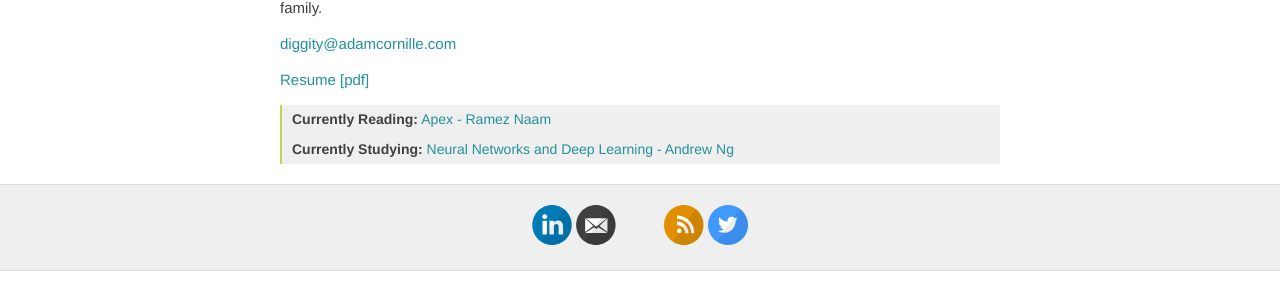
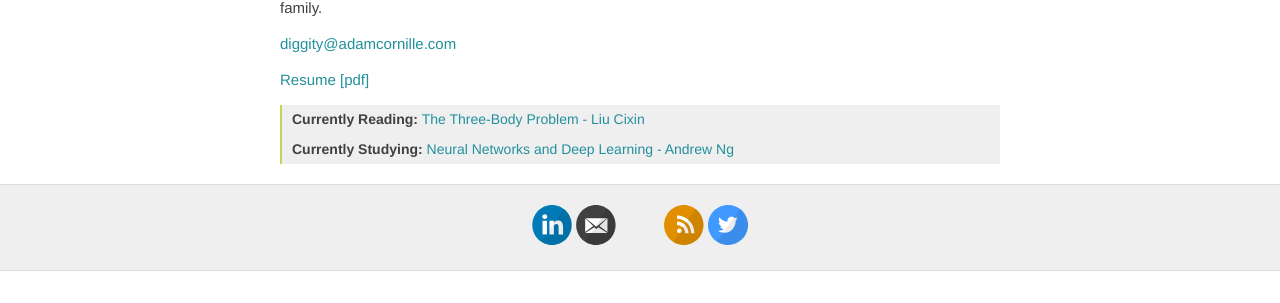
Before and after one commit to lafncow/lafncow.github.io, a Jekyll site: the page built from about.md, in a window 1280 px wide. Shown: the part 503-806 px from the top of the page. Built offline with Jekyll 4.4.1, drawn with Linux system fonts in a browser that asks for light colours.

Commit message:
Updating reading

```diff
--- a/about.md
+++ b/about.md
@@ -16,7 +16,7 @@ I enjoy cooking, science fiction, traveling, brewing beer, hacking, motorcycles,
 
 <a href="http://adamcornille.com/docs/Adam_Cornille.pdf" target="_blank">Resume [pdf]</a>
 
-> **Currently Reading:** <a href="https://www.goodreads.com/book/show/20424928-apex" target="_blank">Apex - Ramez Naam</a>
+> **Currently Reading:** <a href="https://www.goodreads.com/book/show/20518872-the-three-body-problem" target="_blank">The Three-Body Problem - Liu Cixin</a>
 {: .caption}
 
 > **Currently Studying:** <a href="https://www.coursera.org/learn/neural-networks-deep-learning" target="_blank">Neural Networks and Deep Learning - Andrew Ng</a>
```
